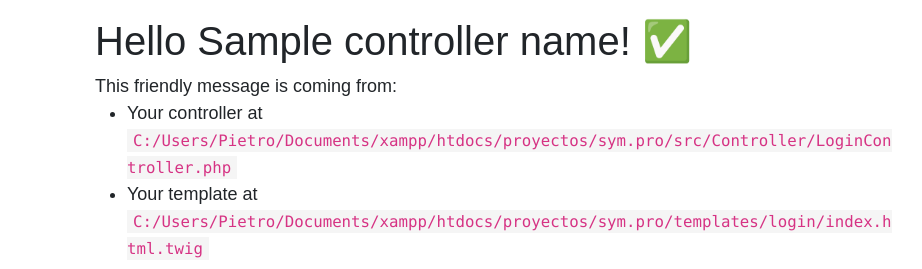
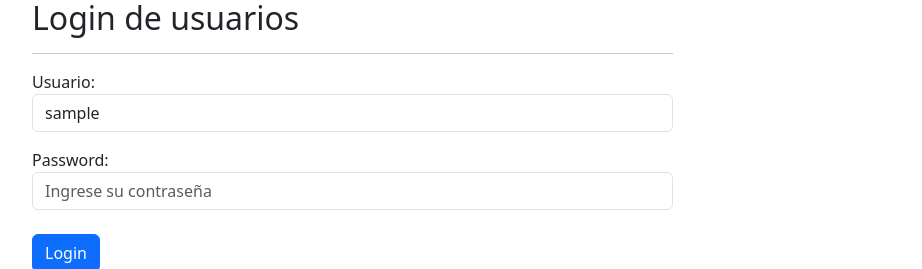
Before and after one commit to PietroSM/sym.pro, a Symfony app: template templates/login/index.html.twig in a window 1280 px wide. Shown: the part 581-850 px from the top of the page, without its empty margins (145-1067 px from the left). Run offline with Twig, Linux system fonts and the light colour scheme; the template is opened without the code that fills it: most values are stand-ins (such as "Sample title", 1, 10 or a date in 2020); some libraries are stand-ins or nearby versions.

Commit message:
Commit_08_02_2025

```diff
--- a/composer.json
+++ b/composer.json
@@ -20,6 +20,7 @@
         "symfony/framework-bundle": "7.2.*",
         "symfony/maker-bundle": "^1.62",
         "symfony/mime": "7.2.*",
+        "symfony/rate-limiter": "7.2.*",
         "symfony/runtime": "7.2.*",
         "symfony/security-bundle": "7.2.*",
         "symfony/security-csrf": "7.2.*",
--- a/templates/login/index.html.twig
+++ b/templates/login/index.html.twig
@@ -1,20 +1,40 @@
 {% extends 'base.html.twig' %}
 
-{% block title %}Hello LoginController!{% endblock %}
+{% block title %}Login{% endblock %}
 
-{% block body %}
-<style>
-    .example-wrapper { margin: 1em auto; max-width: 800px; width: 95%; font: 18px/1.5 sans-serif; }
-    .example-wrapper code { background: #F5F5F5; padding: 2px 6px; }
-</style>
+{% block principal %}
+<section class="contact-section spad">
+    <div class="container">
+        <div class="row">
+            <div class="col-lg-7 offset-lg-1">
+                <h2>Login de usuarios</h2>
+                <hr>
 
-<div class="example-wrapper">
-    <h1>Hello {{ controller_name }}! ✅</h1>
+                {% if error %}
+                    <div class="alert alert-danger">
+                        {{ error.messageKey|trans(error.messageData, 'security') }}
+                    </div>
+                {% endif %}
 
-    This friendly message is coming from:
-    <ul>
-        <li>Your controller at <code>C:/Users/Pietro/Documents/xampp/htdocs/proyectos/sym.pro/src/Controller/LoginController.php</code></li>
-        <li>Your template at <code>C:/Users/Pietro/Documents/xampp/htdocs/proyectos/sym.pro/templates/login/index.html.twig</code></li>
-    </ul>
-</div>
+                <form action="{{ path('app_login') }}" method="post" class="contact-form">
+                    <input type="hidden" name="_csrf_token" value="{{ csrf_token('authenticate') }}">
+                    <div class="row">
+                        <div class="col-lg-12">
+                            <label for="username">Usuario:</label>
+                            <input type="text" id="username" name="_username" value="{{ last_username }}" class="form-control" placeholder="Ingrese su usuario">
+                        </div>
+                        <div class="col-lg-12 mt-3">
+                            <label for="password">Password:</label>
+                            <input type="password" id="password" name="_password" class="form-control" placeholder="Ingrese su contraseña">
+                        </div>
+                        <div class="col-lg-12 mt-4">
+                            <button type="submit" class="btn btn-primary">Login</button>
+                        </div>
+                    </div>
+                </form>
+            </div>
+        </div>
+    </div>
+</section>
+
 {% endblock %}
--- a/templates/navegacion.part.html.twig
+++ b/templates/navegacion.part.html.twig
@@ -81,6 +81,14 @@
                                     <a href={{ path('app_event_new') }}>Insertar Evento</a>
                                 </li>
 
+                                {% if is_granted('IS_AUTHENTICATED') %}
+                                    <li class=" lien"><a href={{ path('app_logout') }}><i class="fa fa-sign-out sr-icons"></i> Logout - {{
+                                    app.user.username }}</a></li>
+                                {% else %}
+                                    <li class=" lien"><a href={{ path('app_login') }}><i class="fa fa-sign-in sr-icons"></i> Login</a></li>
+                                    <li class=" lien"><a href={{ path('app_register') }}> Registrarse</a></li>
+                                {% endif %}
+
 
                                 {#
 
```
Also changed, not shown: migrations/Version20250208163901.php (added, +35 -0 lines), src/Controller/HabitacioController.php (+27 -0 lines), src/Controller/LoginController.php (+13 -2 lines), src/Entity/Habitacio.php (+16 -0 lines), src/Entity/User.php (+43 -0 lines), src/Repository/HabitacioRepository.php (+14 -2 lines), templates/habitacio/index.html.twig (+9 -0 lines), templates/habitacio/show.html.twig (+6 -4 lines), 2 other files.
